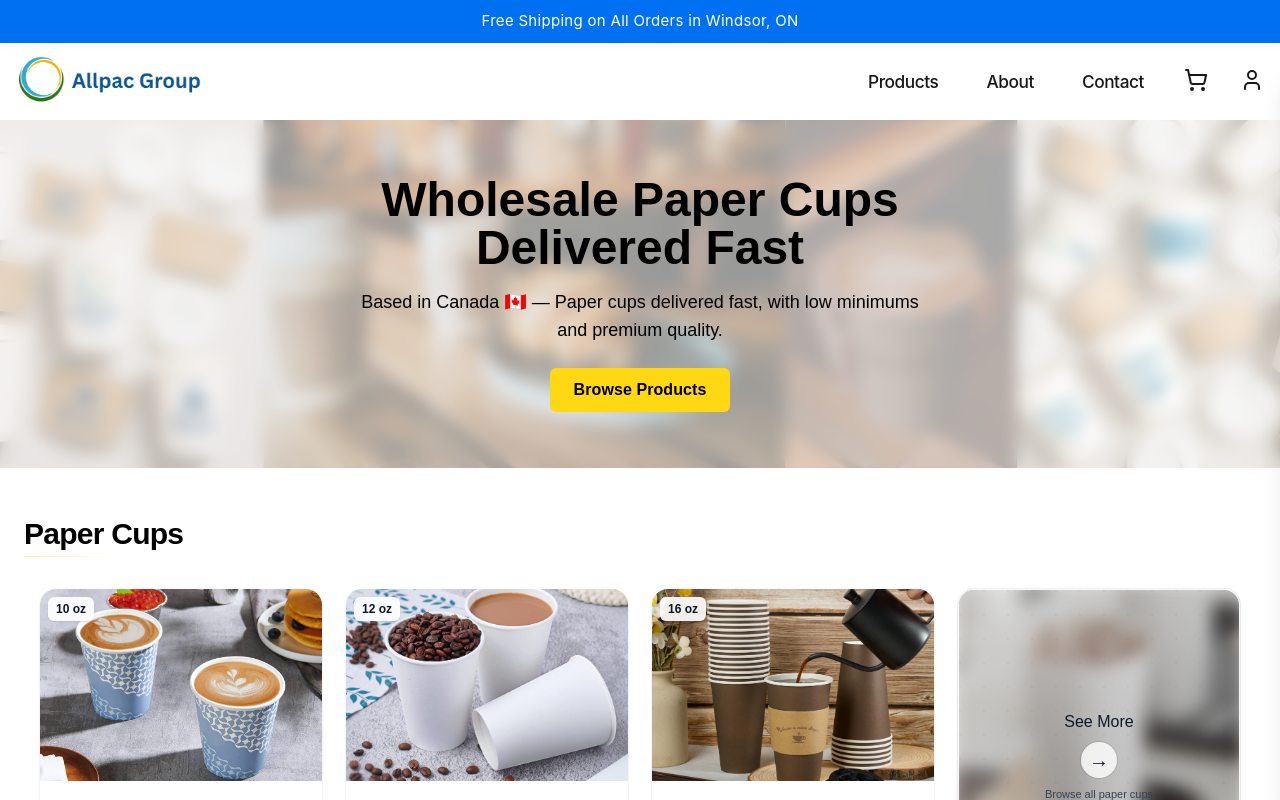
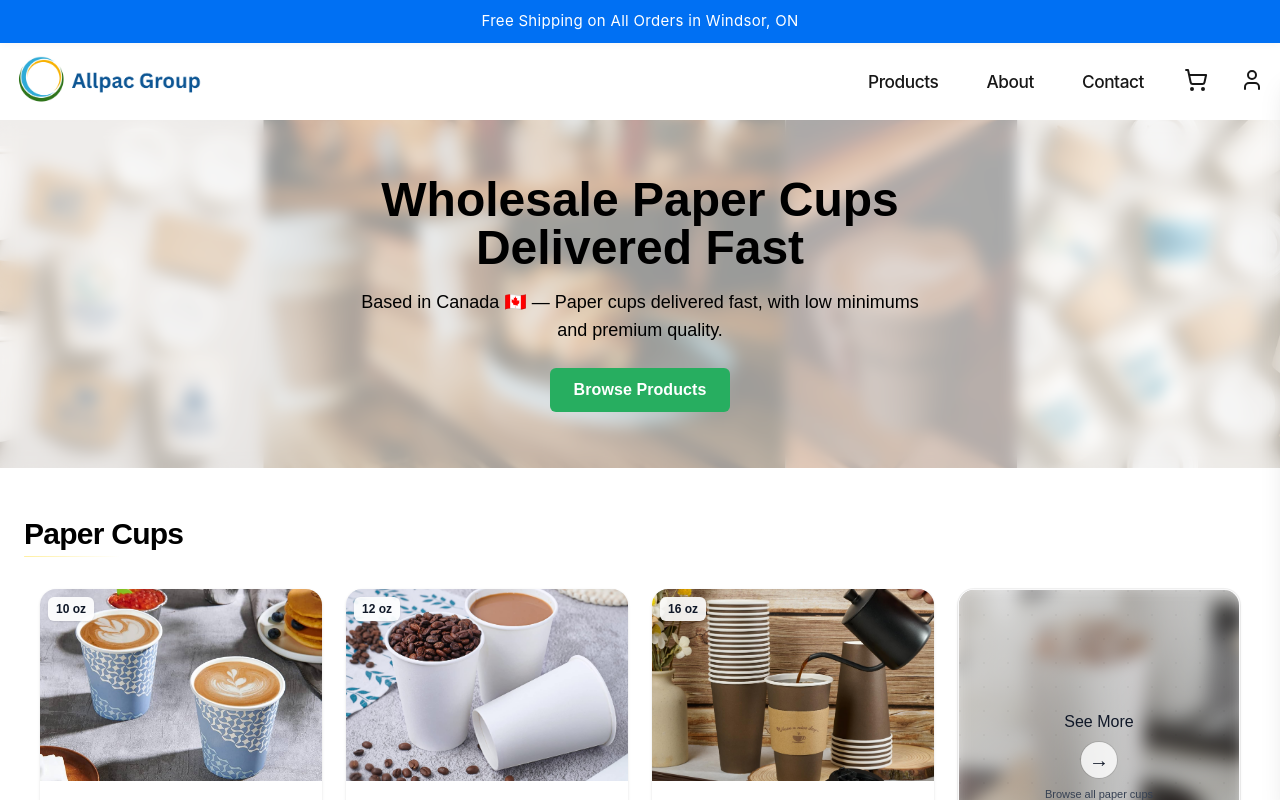
Before and after one commit to Emadedin1/allpacstore, a Next.js app: page / in a window 1280 px wide. Shown: the top 800 px of the page. Built offline with nearby package versions, Linux system fonts and the light colour scheme.

Commit message:
Update page.jsx

```diff
--- a/src/app/page.jsx
+++ b/src/app/page.jsx
@@ -23,11 +23,11 @@ export default function Home() {
 
           {/* Flat, modern CTA */}
           <Link
-            href="/products/cups"
-            className="inline-flex h-11 px-6 items-center justify-center rounded-md
-                       bg-[#FFD814] text-black text-base font-semibold tracking-[0.005em]
-                       hover:bg-[#F7C600] active:bg-[#E6B800]
-                       focus:outline-none transition-colors"
+             href="/products/cups"
+             className="inline-flex h-11 px-6 items-center justify-center rounded-md
+             bg-[#27AE60] text-white text-base font-semibold tracking-[0.005em]
+             hover:bg-[#219150] active:bg-[#1A7A3C]
+             focus:outline-none transition-colors"
           >
             Browse Products
           </Link>
```
